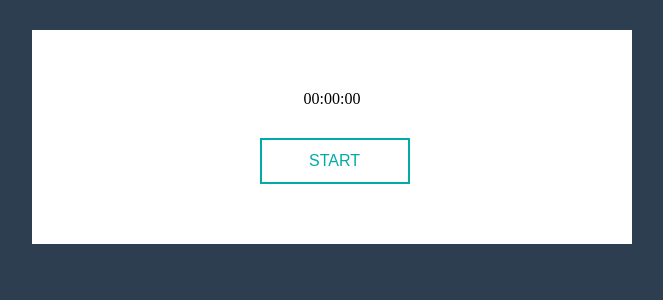
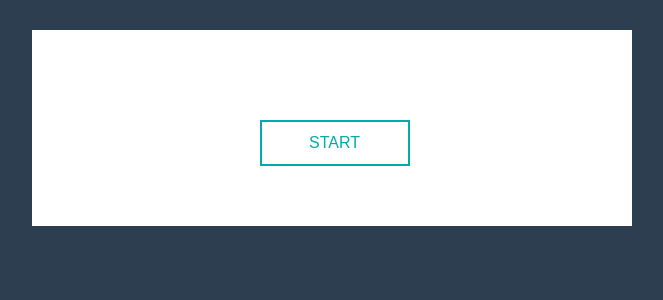
Before and after one commit to Shopify/eng-intern-assessment-react, a React app: page / in a window 1280 px wide. Shown: the top 300 px of the page, without its empty margins (308-971 px from the left). Built offline with nearby package versions, Linux system fonts and the light colour scheme.

Commit message:
refactor the time format function

```diff
--- a/src/Components/DisplayComponent.tsx
+++ b/src/Components/DisplayComponent.tsx
@@ -1,23 +1,23 @@
 import React from "react";
 
 interface DisplayComponentProps {
-  time: {
-    h: number;
-    m: number;
-    s: number;
-    ms: number;
-  };
+  getFormattedTime: () => string;
+  isRunning: boolean;
 }
 
 const DisplayComponent: React.FC<DisplayComponentProps> = (props) => {
-  const formatTimeUnit = (unit: number): string =>
-    unit >= 10 ? unit.toString() : "0" + unit;
+  // const formatTimeUnit = (unit: number): string =>
+  //   unit >= 10 ? unit.toString() : "0" + unit;
 
-  const formattedTime = `${formatTimeUnit(props.time.m)}:${formatTimeUnit(
-    props.time.s
-  )}:${formatTimeUnit(props.time.ms)}`;
+  // const formattedTime = `${formatTimeUnit(props.time.m)}:${formatTimeUnit(
+  //   props.time.s
+  // )}:${formatTimeUnit(props.time.ms)}`;
 
-  return <div>{formattedTime}</div>;
+  return (
+    <div data-testid="time-display">
+      {props.isRunning && props.getFormattedTime()}
+    </div>
+  );
 };
 
 export default DisplayComponent;
```
